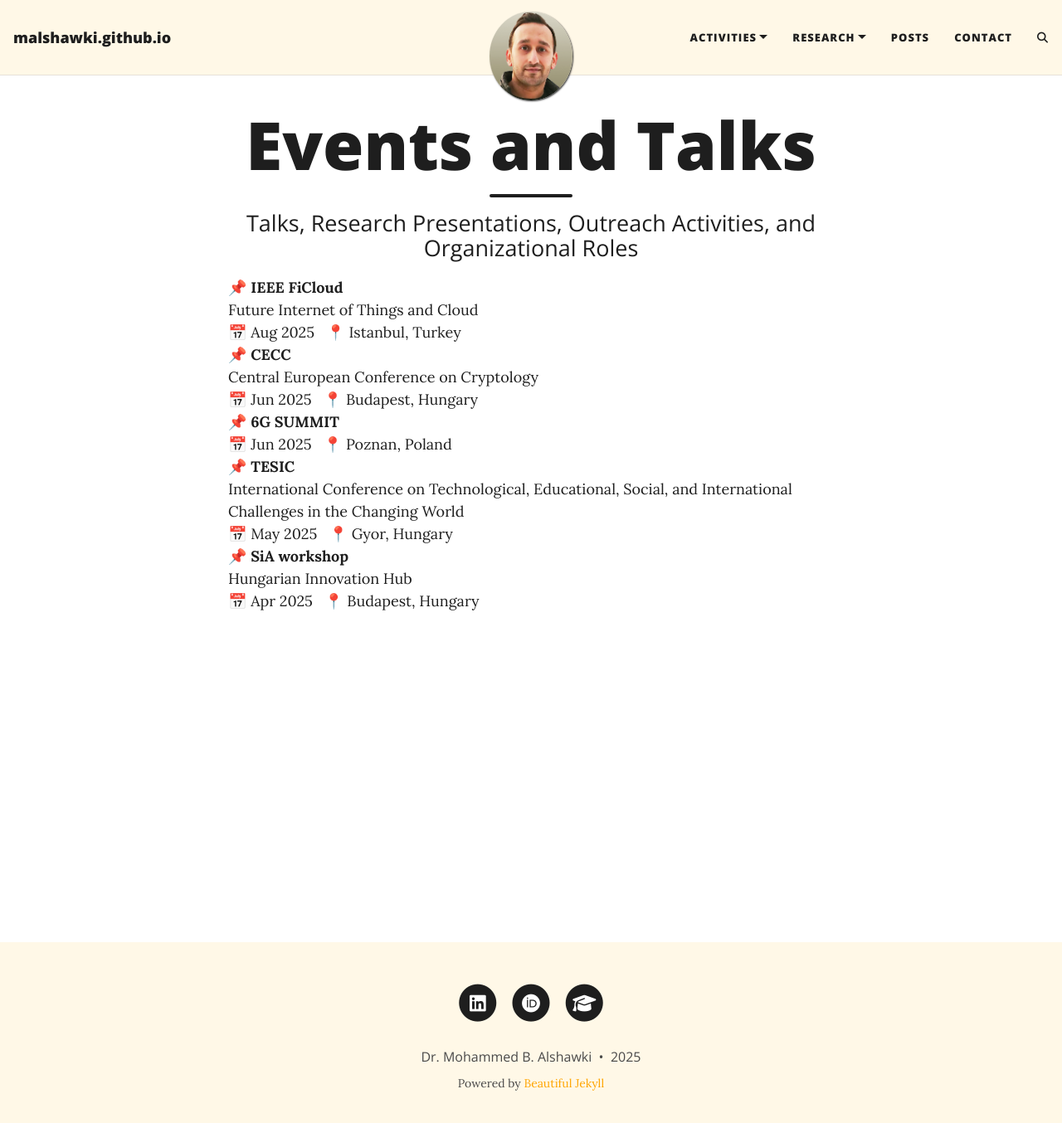
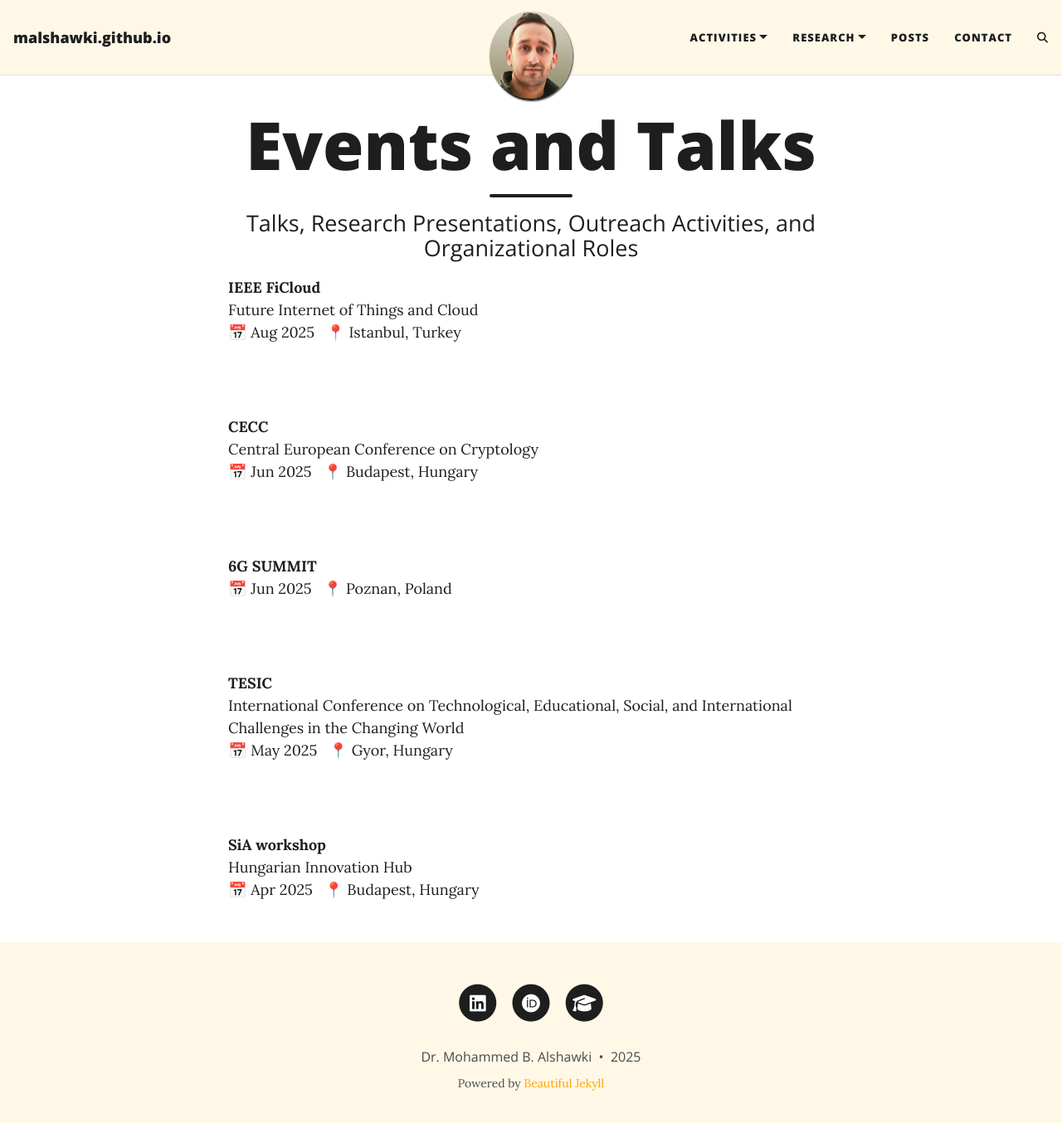
Before and after one commit to malshawki/malshawki.github.io, a Jekyll site: the page built from activities.md, in a window 1280 px wide and 1367 px high. Shown: the top 1354 px of the window at 83% size. Built offline with Jekyll 4.4.1, drawn with Linux system fonts in a browser that asks for light colours; comment, search, counter and statistics services are not loaded.

Commit message:
Update activities.md

```diff
--- a/activities.md
+++ b/activities.md
@@ -6,31 +6,35 @@ subtitle: Talks, Research Presentations, Outreach Activities, and Organizational
 ---
 
 <div>
-  <div>📌 <strong>IEEE FiCloud</strong></div>
+  <div><strong>IEEE FiCloud</strong></div>
   <div>Future Internet of Things and Cloud</div>
   <div>📅 Aug 2025 &nbsp;&nbsp;📍 Istanbul, Turkey</div>
 </div>
+<br>
 
 <div>
-  <div>📌 <strong>CECC</strong></div>
+  <div><strong>CECC</strong></div>
   <div>Central European Conference on Cryptology</div>
   <div>📅 Jun 2025 &nbsp;&nbsp;📍 Budapest, Hungary</div>
 </div>
+<br>
 
 <div>
-  <div>📌 <strong>6G SUMMIT</strong></div>
+  <div><strong>6G SUMMIT</strong></div>
   <div></div>
   <div>📅 Jun 2025 &nbsp;&nbsp;📍 Poznan, Poland</div>
 </div>
+<br>
 
 <div>
-  <div>📌 <strong>TESIC</strong></div>
+  <div><strong>TESIC</strong></div>
   <div>International Conference on Technological, Educational, Social, and International Challenges in the Changing World</div>
   <div>📅 May 2025 &nbsp;&nbsp;📍 Gyor, Hungary</div>
 </div>
+<br>
 
 <div>
-  <div>📌 <strong>SiA workshop</strong></div>
+  <div><strong>SiA workshop</strong></div>
   <div>Hungarian Innovation Hub</div>
   <div>📅 Apr 2025 &nbsp;&nbsp;📍 Budapest, Hungary</div>
 </div>
```
